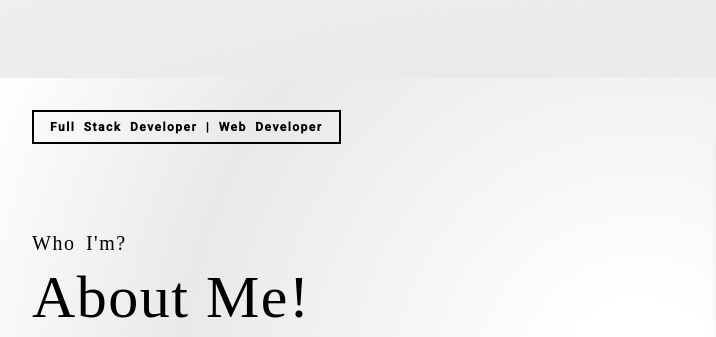
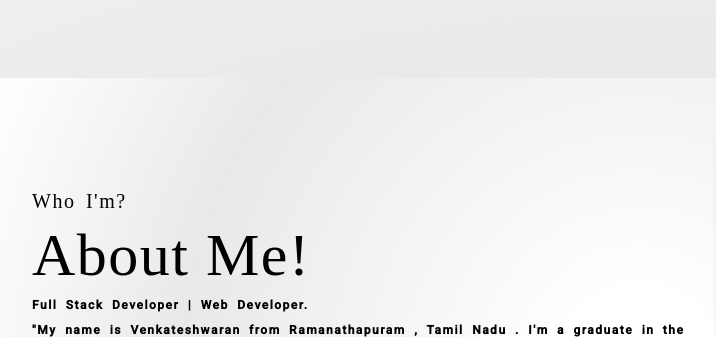
Before and after one commit to vengat0305/Portfolio, a plain HTML site: page index.html in a window 1280 px wide. Shown: the part 678-1015 px from the top of the page, 0-716 px from the left. Drawn offline with Linux system fonts and the light colour scheme; a web font is replaced by a local one.

Commit message:
done it changes

```diff
--- a/index.html
+++ b/index.html
@@ -91,9 +91,10 @@
       <!-- About Me -->
       <div class="about-me-container">
         <div class="about-content">
-          <h3 class="skill-name">Full Stack Developer | Web Developer</h3>
+
           <h2 class="hi">Who I'm?</h2>
           <h1 class="about">About Me!</h1>
+          <h3 class="skill-name">Full Stack Developer | Web Developer.</h3>
           <p class="about-Para">
             "My name is Venkateshwaran from Ramanathapuram , Tamil Nadu . I'm a
             graduate in the field of information technology . I've worked with
--- a/style.css
+++ b/style.css
@@ -432,13 +432,7 @@ body {
     letter-spacing: 1.5px;
     word-spacing: 4px;
     color: #000000;
-    padding: 0.5rem 1rem;
-    border: 2px solid rgb(0, 0, 0);
-  }
-  /* .skill-name:hover {
-    color: #ffffff;
-    background-color: #000000;
-  } */
+  }
 
   .fa-download {
     /* Animation */
```
